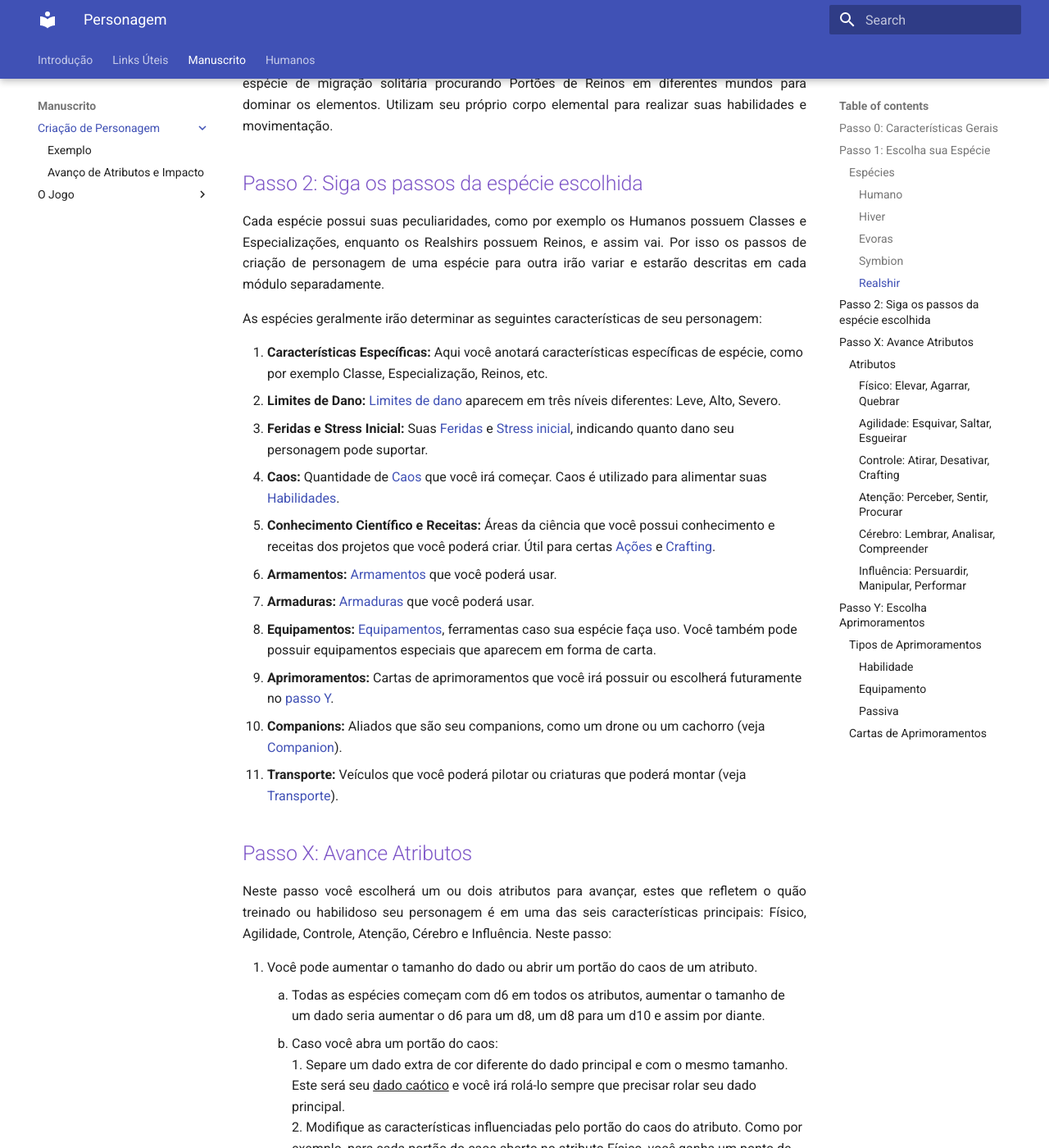
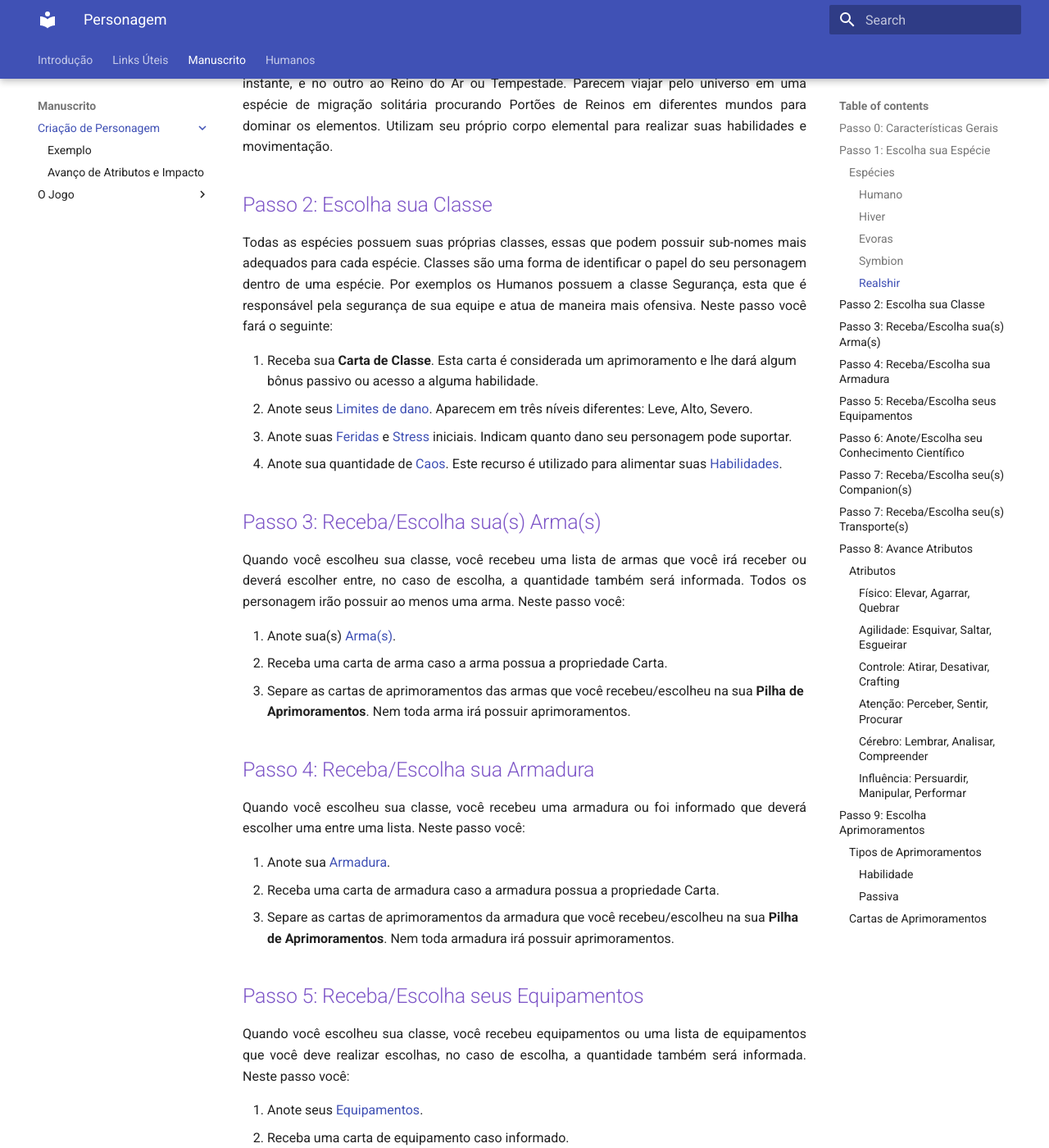
Before and after one commit to henriqueschorr/henriqueschorr.github.io, an MkDocs documentation site: the page built from docs/1_core/2_character/index.md, in a window 1280 px wide and 1400 px high, scrolled down 2368 px. Shown: the whole window at 82% size. Built offline with MkDocs 1.6.1 and Material for MkDocs 9.7.7, drawn with Linux system fonts in a browser that asks for light colours; some of the changed text lies outside the part shown.

Commit message:
wip overhaul class

```diff
--- a/docs/1_core/2_character/index.md
+++ b/docs/1_core/2_character/index.md
@@ -12,18 +12,18 @@ A primeira coisa que você deve fazer, caso não seja o GM, para começar a joga
 
 Neste passo você irá anotar características que independem de espécie, sendo padrão para todos no início.
 
-1. **Nível:** Informa seu poder de forma geral na aventura, começando em 1 e indo até 5. Seu grupo pode decidir começar níveis maiores.
-2. **Reação:** Indica o [Countdown](../3_game/countdown.md) de reação, começando sempre em 3.
+1. Anote nível 1 no **Nível** do seu personagem. Níovel informa seu poder de forma geral na aventura, começando em 1 e indo até 5.
+2. Anote 3 em sua [Reação](../3_game/actions.md#reações). Este campo indica o [Countdown](../3_game/countdown.md) de reação, começando sempre em 3.
 
 ## Passo 1: Escolha sua Espécie
 
-Escolha a espécie que você deseja jogar. Cada espécie possuíra seu livro/módulo separado, após escolhe-la, pegue o módulo dela e separe-o para o passo 2. **Por enquanto, neste beta, temos apenas os Humanos como espécie disponível.**
+Sua espécie define sua aparência física, anatomia, sociedade, classes, armas, armaduras, equipamentos e habilidades. Cada espécie possuíra seu livro/módulo separado, após escolhe-la, pegue o módulo dela e separe-o para ter as informações de como prosseguir nos próximos passos. **Por enquanto, neste beta, temos apenas os Humanos como espécie disponível.**
 
 Neste passo você tomará notas dos seguintes itens da sua ficha:
 
-1. **Propriedades:** Indica as [Propriedades](../3_game/properties.md) da sua espécie.
-2. **Tamanho:** Indica o [Tamanho](../3_game/distance.md#tamanho) da sua espécie: Minúsculo, Pequeno, Médio, Grande ou Gigante.
-3. **Movimento:** Indica o [Movimento](../3_game/distance.md#movimento) da sua espécie. Geralmente sendo Terrestre, Muito Perto.
+1. Anote as [Propriedades](../3_game/properties.md) da sua espécie.
+2. Anote o [Tamanho](../3_game/distance.md#tamanho) da sua espécie: Minúsculo, Pequeno, Médio, Grande ou Gigante.
+3. Anote o [Movimento](../3_game/distance.md#movimento) da sua espécie. Geralmente sendo Terrestre, Muito Perto.
 
 Estes são os itens que você sempre tomará nota quando escolher uma espécie, porém algumas já podem fazê-lo anotar outras coisas como [Resiliência](../3_game/damage.md#resiliência).
 
@@ -58,7 +58,60 @@ Uma espécie de fungos parasíticos que se especializou em simbiose e adaptaçã
 
 Um dos seres mais raros do universo, não se possui muita informação sobre sua anatomia, biologia, função e procriação. Realshirs são eres elementais, ou seja, compostos inteiramente por um elemento atribuído ao portão do Reino que surgiu. Há relatos de realshirs que podem fazer transições entre mais de um elemento, podendo ter conexão com o Reino do Fogo num instante, e no outro ao Reino do Ar ou Tempestade. Parecem viajar pelo universo em uma espécie de migração solitária procurando Portões de Reinos em diferentes mundos para dominar os elementos. Utilizam seu próprio corpo elemental para realizar suas habilidades e movimentação.
 
-## Passo 2: Siga os passos da espécie escolhida
+## Passo 2: Escolha sua Classe
+
+Todas as espécies possuem suas próprias classes, essas que podem possuir sub-nomes mais adequados para cada espécie. Classes são uma forma de identificar o papel do seu personagem dentro de uma espécie. Por exemplos os Humanos possuem a classe Segurança, esta que é responsável pela segurança de sua equipe e atua de maneira mais ofensiva. Neste passo você fará o seguinte:
+
+1. Receba sua **Carta de Classe**. Esta carta é considerada um aprimoramento e lhe dará algum bônus passivo ou acesso a alguma habilidade.
+2. Anote seus [Limites de dano](../3_game/resources.md#armor-points-hit-points--limites-de-dano). Aparecem em três níveis diferentes: Leve, Alto, Severo.
+3. Anote suas [Feridas](../3_game/resources.md#armor-points-ap-feridas--limites-de-dano) e [Stress](../3_game/resources.md#stress) iniciais. Indicam quanto dano seu personagem pode suportar.
+4. Anote sua quantidade de [Caos](../3_game/resources.md#caos). Este recurso é utilizado para alimentar suas [Habilidades](#habilidade).
+
+## Passo 3: Receba/Escolha sua(s) Arma(s)
+
+Quando você escolheu sua classe, você recebeu uma lista de armas que você irá receber ou deverá escolher entre, no caso de escolha, a quantidade também será informada. Todos os personagem irão possuir ao menos uma arma. Neste passo você:
+
+1. Anote sua(s) [Arma(s)](../3_game/weapon_armor.md#armas).
+2. Receba uma carta de arma caso a arma possua a propriedade Carta.
+3. Separe as cartas de aprimoramentos das armas que você recebeu/escolheu na sua **Pilha de Aprimoramentos**. Nem toda arma irá possuir aprimoramentos.
+
+## Passo 4: Receba/Escolha sua Armadura
+
+Quando você escolheu sua classe, você recebeu uma armadura ou foi informado que deverá escolher uma entre uma lista. Neste passo você:
+
+1. Anote sua [Armadura](../3_game/weapon_armor.md#armaduras).
+2. Receba uma carta de armadura caso a armadura possua a propriedade Carta.
+3. Separe as cartas de aprimoramentos da armadura que você recebeu/escolheu na sua **Pilha de Aprimoramentos**. Nem toda armadura irá possuir aprimoramentos.
+
+## Passo 5: Receba/Escolha seus Equipamentos
+
+Quando você escolheu sua classe, você recebeu equipamentos ou uma lista de equipamentos que você deve realizar escolhas, no caso de escolha, a quantidade também será informada. Neste passo você:
+
+1. Anote seus [Equipamentos](../3_game/inventory.md#equipamentos-e-inventário).
+2. Receba uma carta de equipamento caso informado.
+3. Separe as cartas de aprimoramentos dos equipamentos que você recebeu/escolheu na sua **Pilha de Aprimoramentos**. Nem todo equipamento irá possuir aprimoramentos.
+
+## Passo 6: Anote/Escolha seu Conhecimento Científico
+
+Conhecimento Científico indica as areas da ciência que você possui conhecimento e receitas de projetos que você será capaz de criar através de [Crafting](../3_game/crafting.md). Nem todas as espécies irão realizar este passo ou serão capaz de realizar Crafting. Neste passo você:
+
+1. Anote seu **Conhecimento Científico**.
+2. Anote o Tier de **Receitas** que você pode fazer **Crafting**.
+
+## Passo 7: Receba/Escolha seu(s) Companion(s)
+
+Algumas classes irão possuir [Companions](../3_game/companion.md), estes que são criaturas orgânicas ou construtos que obedecem aos seus comandos e irão acompanhar seu personagem durante a aventura. Neste passo você:
+
+1. Anote seu(s) **Companion(s)**.
+2. Separe as cartas de aprimoramentos do(s) companion(s) que você recebeu/escolheu na sua **Pilha de Aprimoramentos**.  Nem todo companion irá possuir aprimoramentos.
+
+## Passo 7: Receba/Escolha seu(s) Transporte(s)
+
+Algumas classes irão possuir [Transporte](../3_game/transport.md), estes que podem ser veículos ou criaturas de montaria que podem transportar você ou mais personagens. Criaturas de montaria são consideradas companion além de transporte. Neste passo você:
+
+1. Anote seu(s) **Transporte(s)**.
+2. Separe as cartas de aprimoramentos do(s) transporte(s) que você recebeu/escolheu na sua **Pilha de Aprimoramentos**.  Nem todo transporte irá possuir aprimoramentos.
+<!-- ## Passo 2: Siga os passos da espécie escolhida
 
 Cada espécie possui suas peculiaridades, como por exemplo os Humanos possuem Classes e Especializações, enquanto os Realshirs possuem Reinos, e assim vai. Por isso os passos de criação de personagem de uma espécie para outra irão variar e estarão descritas em cada módulo separadamente.
 
@@ -74,11 +127,17 @@ As espécies geralmente irão determinar as seguintes características de seu pe
 8. **Equipamentos:** [Equipamentos](../3_game/inventory.md#equipamentos-e-inventário), ferramentas caso sua espécie faça uso. Você também pode possuir equipamentos especiais que aparecem em forma de carta.
 9. **Aprimoramentos:** Cartas de aprimoramentos que você irá possuir ou escolherá futuramente no [passo Y](#passo-y-receba-e-escolha-aprimoramentos).
 10. **Companions:** Aliados que são seu companions, como um drone ou um cachorro (veja [Companion](../3_game/companion.md)).
-11. **Transporte:** Veículos que você poderá pilotar ou criaturas que poderá montar (veja [Transporte](../3_game/transport.md)).
+11. **Transporte:** Veículos que você poderá pilotar ou criaturas que poderá montar (veja [Transporte](../3_game/transport.md)). -->
 
-## Passo X: Avance Atributos
+## Passo 8: Avance Atributos
 
-Neste passo você escolherá um ou dois atributos para avançar, estes que refletem o quão treinado ou habilidoso seu personagem é em uma das seis características principais: Físico, Agilidade, Controle, Atenção, Cérebro e Influência. Neste passo:
+Neste passo você escolherá dois atributos diferentes para avançar, estes que refletem o quão treinado ou habilidoso seu personagem é em uma das seis características principais: Físico, Agilidade, Controle, Atenção, Cérebro e Influência. Neste passo você:
+
+1. Avance e tome nota de 2 **Atributos** diferentes.
+   Avançar significa aumentar o tamanho de um dado. Por exemplo, avançar o atributo Físico que possui um d6, seria aumentá-lo para um d8.
+2. Tome nota dos valores de <ins>Sucesso Parcial</ins>, <ins>Sucesso</ins> e <ins>Sucesso Crítico</ins> para facilitar a resolução dos checks.
+
+<!-- Neste passo você escolherá um ou dois atributos para avançar, estes que refletem o quão treinado ou habilidoso seu personagem é em uma das seis características principais: Físico, Agilidade, Controle, Atenção, Cérebro e Influência. Neste passo:
 
 1. Você pode aumentar o tamanho do dado ou abrir um portão do caos de um atributo.
       1. Todas as espécies começam com d6 em todos os atributos, aumentar o tamanho de um dado seria aumentar o d6 para um d8, um d8 para um d10 e assim por diante.
@@ -133,9 +192,13 @@ Influência indica o quão influente você é socialmente, sua força de persona
 <!-- TODO: definir bonus portão -->
 <!-- **Portão do Caos:** Para cada portão do caos aberto neste atributo, aumente um ponto em Stress permanentemente. -->
 
-## Passo Y: Escolha Aprimoramentos
+## Passo 9: Escolha Aprimoramentos
 
-Neste passo você irá escolher aprimoramentos de uma lista que você recebeu nos passos anteriores, você geralmente irá escolher dois, porém o número pode varia entre espécies. Você escolherá aprimoramentos novos cada vez que você sobe de nível, podendo escolher os aprimoramentos do novo nível ou níveis abaixo.
+Em diversos passos anteriores, você teve que separar cartas de aprimoramentos em uma **Pilha de Aprimoramentos**. Neste passo você deve:
+
+1. Escolha e receba 2 aprimoramentos diferentes da sua Pilha de Aprimoramentos.
+<!--
+Neste passo você irá escolher aprimoramentos de uma lista que você recebeu nos passos anteriores, você geralmente irá escolher dois, porém o número pode varia entre espécies. Você escolherá aprimoramentos novos cada vez que você sobe de nível, podendo escolher os aprimoramentos do novo nível ou níveis abaixo. -->
 
 ### Tipos de Aprimoramentos
 
@@ -149,9 +212,9 @@ Uma habilidade é uma ação ou reação que seu personagem poderá executar, ge
 
 Este aprimoramento geralmente lhe provê algum bônus em um atributo, equipamento ou algo do tipo, permanentemente, onde você aplica e esquece. Por exemplo: Aumente em 1 seu Ferida.-->
 
-#### Equipamento
+<!-- #### Equipamento
 
-Este aprimoramento lhe dá acesso a um item especial de uso quase que exclusivo ao seu personagem.
+Este aprimoramento lhe dá acesso a um item especial de uso quase que exclusivo ao seu personagem. -->
 
 #### Passiva
 
```
Also changed, not shown: other parts of docs/1_core/2_character/index.md (+4 -4 lines), docs/1_core/2_character/example.md (+2 -2 lines), docs/1_core/3_game/properties.md (+3 -0 lines), docs/1_core/3_game/weapon_armor.md (+1 -1 lines).
